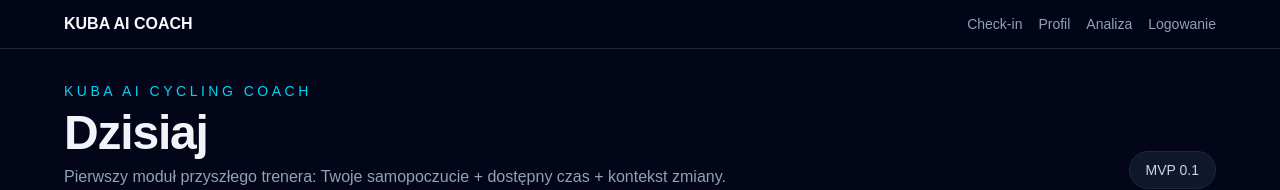
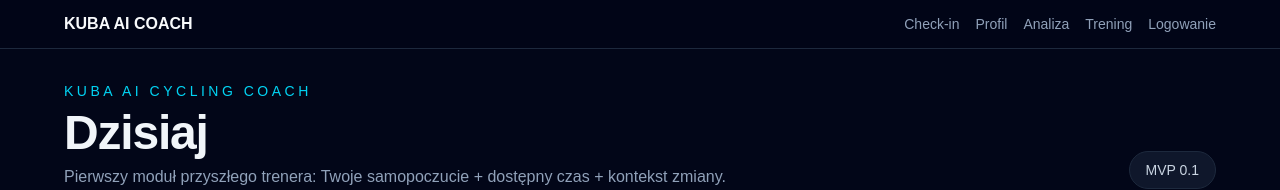
Before and after one commit to jakubszczypa-rgb/kuba-ai-cycling-coach, a Next.js app: page / in a window 1280 px wide. Shown: the top 190 px of the page. Built offline with nearby package versions, Linux system fonts and the light colour scheme.

Commit message:
Add workout navigation

```diff
--- a/app/layout.tsx
+++ b/app/layout.tsx
@@ -18,6 +18,7 @@ export default function RootLayout({ children }: Readonly<{ children: React.Reac
               <Link href="/check-in">Check-in</Link>
               <Link href="/profile">Profil</Link>
               <Link href="/analysis">Analiza</Link>
+              <Link href="/workout">Trening</Link>
               <Link href="/login">Logowanie</Link>
             </div>
           </div>
```
